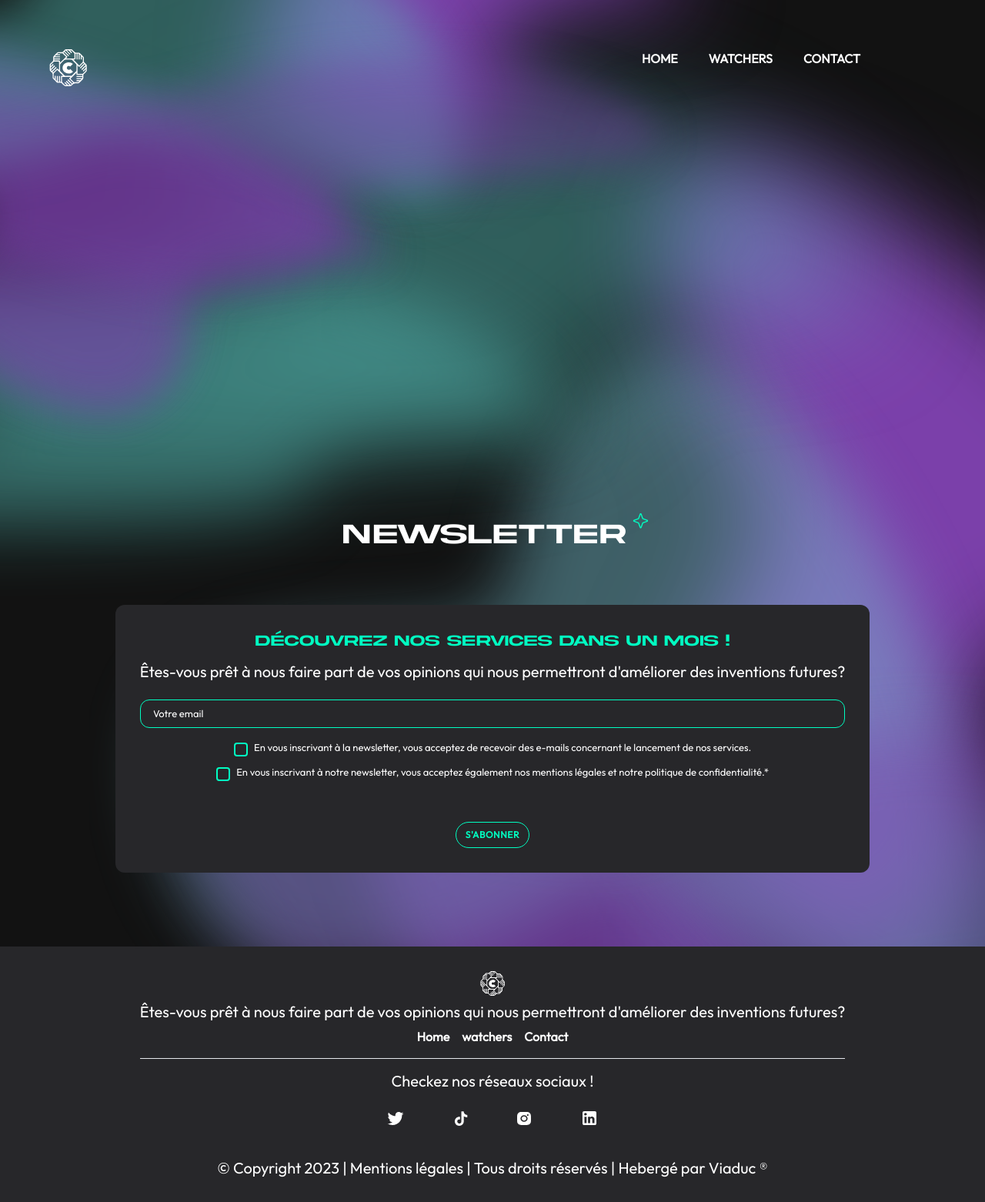
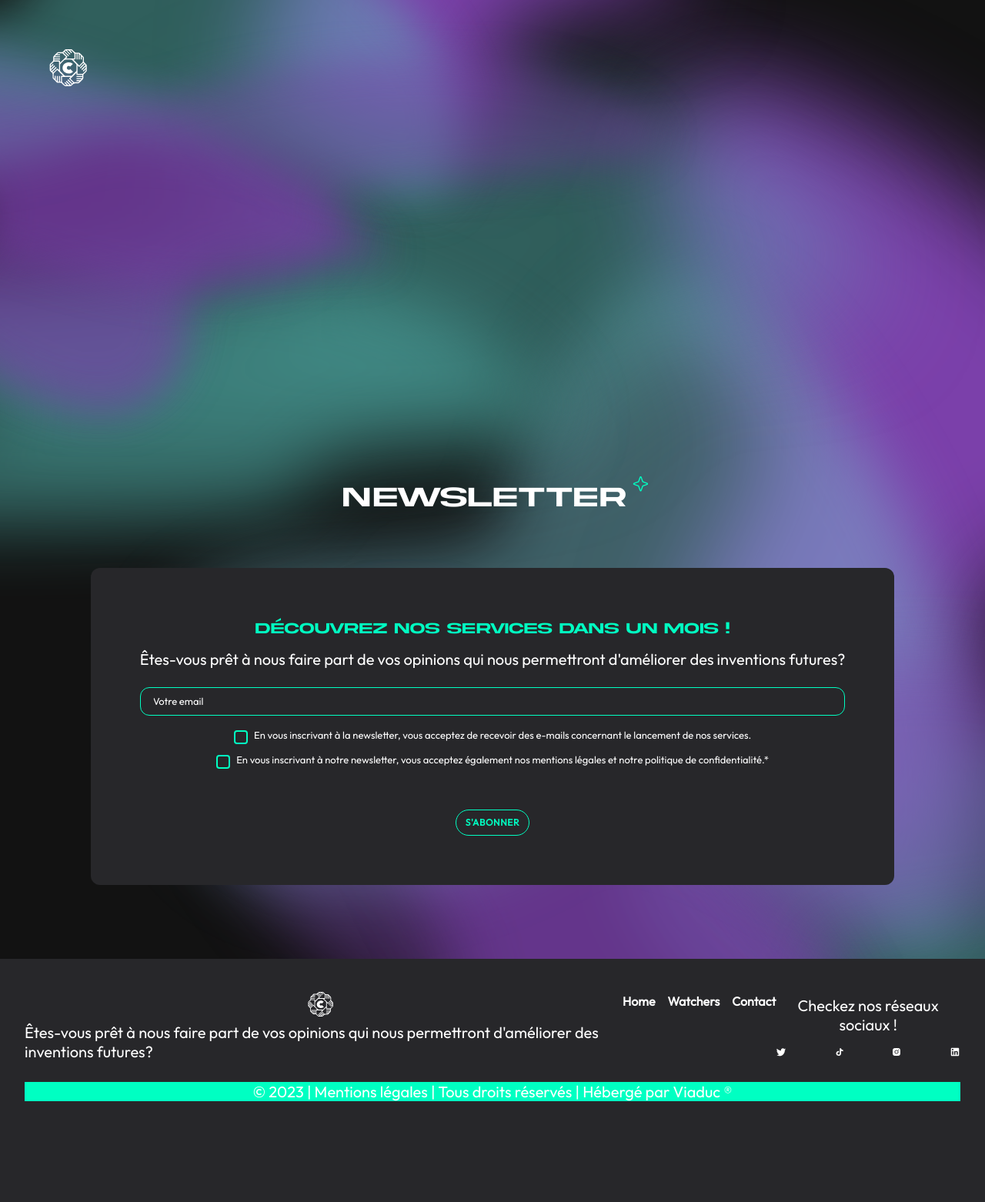
Before and after one commit to vanelleNgadjui/critikeye, a Django app: page / in a window 1280 px wide. Shown: the whole page at 77% size. After the commit the page ends 1431 px from the top, so only its background shows below. Run offline with Django 4.2, Linux system fonts and the light colour scheme.

Commit message:
last 27-06

```diff
--- a/critikeye_app/Templates/base.html
+++ b/critikeye_app/Templates/base.html
@@ -14,51 +14,92 @@
 
 <body class="text-white">
   <header>
-    <div class="grid grid-rows-2 md:grid-cols-2">
+    <div class="grid grid-cols-3 md:justify-between items-center">
 
-      <div class="flew ">
-        <div class="col-span-1 md:hidden cursor-pointer" id="burger">
+      <!-- Burger et logo -->
+      <div class="grid items-center grid-cols-2 ">
+        <div class="md:hidden cursor-pointer" id="burger">
           <svg class="w-8" xmlns="http://www.w3.org/2000/svg" fill="none" viewBox="0 0 24 24" stroke-width="1.5"
             stroke="currentColor">
             <path stroke-linecap="round" stroke-linejoin="round" d="M3.75 6.75h16.5M3.75 12h16.5m-16.5 5.25h16.5" />
           </svg>
         </div>
         <div class="flex justify-center md:justify-start">
-          <a href="{% url 'index' %}">  <img src="{% static 'images/logo.svg' %}" alt="Logo" class="h-12"></a>
+          <a href="{% url 'index' %}"> <img src="{% static 'images/logo.svg' %}" alt="Logo" class="h-12"></a>
         </div>
       </div>
 
-      <nav class="hidden text-center md:block" id="menu">
+      <!-- Menu -->
+      <nav class="hidden md:flex md:justify-center items-center">
+        <!-- Menu principal -->
+        <ul class="flex flex-col space-y-2 md:space-y-0 md:flex-row md:items-center md:justify-center uppercase gap-12">
+          <li><a href="{% url 'index' %}" class="hover:text-gray-300 font-bold text-base">Home</a></li>
+          <li><a href="{% url 'technophiles' %}" class="hover:text-gray-300 font-bold text-base">Watchers</a></li>
+          <li><a href="{% url 'contact' %}" class="hover:text-gray-300 font-bold text-base">Contact</a></li>
+          {% if user.is_authenticated %}
+          <li class="md:hidden"><a href="{% url 'logout' %}"
+              class="rounded-full py-2 px-3 text-xs font-bold cursor-pointer tracking-wider bg-white uppercase text-secondary">Déconnexion</a>
+          </li>
+          {% else %}
+          <li class="md:hidden"><a href="{% url 'login' %}"
+              class="rounded-full py-2 px-3 text-xs font-bold cursor-pointer tracking-wider bg-white uppercase text-secondary">Connexion</a>
+          </li>
+          {% endif %}
+        </ul>
+      </nav>
 
-        <button class="md:hidden justify-end" id="close">
+      <!-- Icône de connexion -->
+      <div class="hidden md:flex items-center justify-end pr-8">
+        <a href="{% url 'login' %}">
+          <svg width="30" height="31" viewBox="0 0 30 31" fill="none" xmlns="http://www.w3.org/2000/svg">
+            <path
+              d="M23.0769 8.63953C23.0769 13.1349 19.4608 16.7791 15 16.7791C10.5392 16.7791 6.92308 13.1349 6.92308 8.63953C6.92308 4.14419 10.5392 0.5 15 0.5C19.4608 0.5 23.0769 4.14419 23.0769 8.63953Z"
+              fill="#00FFC2" />
+            <path
+              d="M0 30.5C1.32468e-07 28.973 0.387987 27.461 1.14181 26.0502C1.89563 24.6394 3.00052 23.3576 4.3934 22.2778C5.78628 21.1981 7.43987 20.3416 9.25975 19.7572C11.0796 19.1729 13.0302 18.8721 15 18.8721C16.9698 18.8721 18.9204 19.1729 20.7403 19.7572C22.5601 20.3416 24.2137 21.1981 25.6066 22.2778C26.9995 23.3576 28.1044 24.6394 28.8582 26.0502C29.612 27.461 30 28.973 30 30.5L0 30.5Z"
+              fill="#00FFC2" />
+          </svg>
+        </a>
+      </div>
+
+    </div>
+
+    <!-- Menu mobile -->
+    <div class="md:hidden" id="menu">
+      <div class="flex justify-end">
+        <button class="p-2" id="close">
           <svg class="w-5" xmlns="http://www.w3.org/2000/svg" fill="none" viewBox="0 0 24 24" stroke-width="1.5"
             stroke="currentColor">
             <path stroke-linecap="round" stroke-linejoin="round" d="M6 18L18 6M6 6l12 12" />
           </svg>
         </button>
-        <ul class="flex flex-col md:justify-center md:items-center md:space-x-4 md:flex-row gap-6 uppercase">
-          <li><a href="{% url 'index' %}" class="hover:text-gray-300 font-bold text-base ">Home</a></li>
-          <li><a href="{% url 'technophiles' %}" class="hover:text-gray-300 font-bold text-base ">watchers</a></li>
-          <li><a href="{% url 'contact' %}" class="hover:text-gray-300 font-bold text-base ">Contact</a></li>
+      </div>
+
+      <nav class="flex flex-col items-center">
+        <!-- Menu principal -->
+        <ul class="flex flex-col space-y-2 uppercase">
+          <li><a href="{% url 'index' %}" class="hover:text-gray-300 font-bold text-base">Home</a></li>
+          <li><a href="{% url 'technophiles' %}" class="hover:text-gray-300 font-bold text-base">Watchers</a></li>
+          <li><a href="{% url 'contact' %}" class="hover:text-gray-300 font-bold text-base">Contact</a></li>
         </ul>
+
+        <!-- Bouton de déconnexion ou de connexion -->
         {% if user.is_authenticated %}
         <a href="{% url 'logout' %}"
-          class="md:hidden rounded-full py-2 px-3 text-xs font-bold cursor-pointer tracking-wider bg-white uppercase text-secondary mt-12">
+          class="rounded-full py-2 px-3 text-xs font-bold cursor-pointer tracking-wider bg-white uppercase text-secondary mt-12">
           Déconnexion
         </a>
         {% else %}
         <a href="{% url 'login' %}"
-          class="md:hidden rounded-full py-2 px-3 text-xs font-bold cursor-pointer tracking-wider bg-white uppercase text-secondary mt-12">
+          class="rounded-full py-2 px-3 text-xs font-bold cursor-pointer tracking-wider bg-white uppercase text-secondary mt-12">
           Connexion
         </a>
         {% endif %}
+      </nav>
+    </div>
+  </header>
 
 
-      </nav>
-
-    </div>
-
-  </header>
 
 
   {% block content %}
@@ -68,36 +109,42 @@
   {% block footer %}
   <footer>
     <div class="bg-zinc-800 p-8 flex flex-col justify-center items-center">
-      <div class="flex flex-col justify-center items-center gap-2 border-b border-gray-200 pb-4">
+      <div class="flex flex-col justify-center items-center md:flex-row">
+        <div class="flex flex-col justify-center items-center gap-2 border-b border-gray-200 pb-4 md:border-none md:flex-row md:items-start">
+          <div class="flex flex-col justify-center items-center gap-2">
             <img class="h-8" src="{% static 'images/logo.svg' %}" alt="">
-        <p class="text-center">Êtes-vous prêt à nous faire part de vos opinions qui nous permettront d'améliorer des
-          inventions futures?</p>
-        <ul class="flex flex-row justify-between items-center gap-4 ">
-          <li><a href="{% url 'index' %}" class="hover:text-gray-300 font-bold text-base ">Home</a></li>
-          <li><a href="{% url 'technophiles' %}" class="hover:text-gray-300 font-bold text-base ">watchers</a></li>
-          <li><a href="{% url 'contact' %}" class="hover:text-gray-300 font-bold text-base ">Contact</a></li>
+            <p class="text-center md:text-start md:w-[30%]">Êtes-vous prêt à nous faire part de vos opinions qui nous permettront d'améliorer des inventions futures?</p>
+          </div>
+          <ul class="flex flex-col md:flex-row justify-start items-start gap-4 md:gap-0 md:w-[30%]">
+            <li><a href="{% url 'index' %}" class="hover:text-gray-300 font-bold text-base">Home</a></li>
+            <li><a href="{% url 'technophiles' %}" class="hover:text-gray-300 font-bold text-base">Watchers</a></li>
+            <li><a href="{% url 'contact' %}" class="hover:text-gray-300 font-bold text-base">Contact</a></li>
           </ul>
         </div>
-      <div class="flex flex-col justify-center items-center gap-2 mt-4">
+        <div class="flex flex-col justify-center items-center gap-2 mt-4 md:flex-row md:w-[30%]">
+          <div class="flex flex-col justify-center items-center">
             <p class="text-center">Checkez nos réseaux sociaux !</p>
-        <div class='socials mt-4'>
+            <div class="socials mt-4">
               <a href="https://twitter.com/CritikEye" target="_blank">
-            <img src="{% static 'images/twitter.svg' %}" alt="" />
+                <img src="{% static 'images/twitter.svg' %}" alt="">
               </a>
               <a href="https://www.tiktok.com/@critikeye" target="_blank">
-            <img src="{% static 'images/tiktok.svg' %}" alt="" />
+                <img src="{% static 'images/tiktok.svg' %}" alt="">
               </a>
               <a href="https://www.instagram.com/critikeye/" target="_blank">
-            <img src="{% static 'images/insta.svg' %}" alt="" />
+                <img src="{% static 'images/insta.svg' %}" alt="">
               </a>
               <a href="https://www.linkedin.com/in/critik-eye-046366278/" target="_blank">
-            <img src="{% static 'images/linkedin.svg' %}" alt="" />
+                <img src="{% static 'images/linkedin.svg' %}" alt="">
               </a>
             </div>
-        <p class="text-center">© Copyright 2023 | Mentions légales | Tous droits réservés | Hebergé par Viaduc ®</p>
           </div>
         </div>
+      </div>
+      <p class="text-center md:bg-green_secondary md:p-4 md:w-full">© 2023 | Mentions légales | Tous droits réservés | Hébergé par Viaduc ®</p>
+    </div>
   </footer>
+
   {% endblock %}
   <!-- Ajoutez d'autres scripts et éléments communs à toutes les pages ici -->
   {% tracking_code %}
--- a/critikeye_app/Templates/index.html
+++ b/critikeye_app/Templates/index.html
@@ -91,7 +91,7 @@
       <h1 class="">newsletter</h1>
       <div class="bg-star w-[1.3rem] h-[1.3rem]"></div>
     </div>
-    <div class="bg-zinc-800 p-8 rounded-xl mt-8 md:p-16">
+    <div class="bg-zinc-800 p-8 pl-16 pr-16 rounded-xl mt-8 md:p-16">
       <h3 class="text-green_secondary mb-3">découvrez nos services dans un mois !</h3>
       <p>Êtes-vous prêt à nous faire part de vos opinions qui nous permettront d'améliorer des inventions futures? </p>
       <form class="form mt-6 w-full" method="post">
--- a/critikeye_app/static/css/final.css
+++ b/critikeye_app/static/css/final.css
@@ -682,6 +682,10 @@
   width: 100%;
 }
 
+.flex-grow {
+  flex-grow: 1;
+}
+
 .cursor-pointer {
   cursor: pointer;
 }
@@ -840,6 +844,10 @@
   padding-bottom: 1rem;
 }
 
+.pl-16 {
+  padding-left: 4rem;
+}
+
 .pl-\[0\.15rem\] {
   padding-left: 0.15rem;
 }
@@ -850,6 +858,10 @@
 
 .pl-\[1\.5rem\] {
   padding-left: 1.5rem;
+}
+
+.pr-16 {
+  padding-right: 4rem;
 }
 
 .text-left {
@@ -1685,6 +1697,10 @@
     display: block;
   }
 
+  .md\:grid {
+    display: grid;
+  }
+
   .md\:hidden {
     display: none;
   }
@@ -1693,8 +1709,12 @@
     height: 24rem;
   }
 
-  .md\:w-\[50\%\] {
-    width: 50%;
+  .md\:w-\[60\%\] {
+    width: 60%;
+  }
+
+  .md\:w-full {
+    width: 100%;
   }
 
   .md\:grid-cols-2 {
@@ -1703,6 +1723,10 @@
 
   .md\:flex-row {
     flex-direction: row;
+  }
+
+  .md\:items-start {
+    align-items: flex-start;
   }
 
   .md\:items-center {
@@ -1726,4 +1750,25 @@
     margin-right: calc(1rem * var(--tw-space-x-reverse));
     margin-left: calc(1rem * calc(1 - var(--tw-space-x-reverse)));
   }
-}
+
+  .md\:border-none {
+    border-style: none;
+  }
+
+  .md\:bg-green_secondary {
+    --tw-bg-opacity: 1;
+    background-color: rgb(0 255 194 / var(--tw-bg-opacity));
+  }
+
+  .md\:p-16 {
+    padding: 4rem;
+  }
+
+  .md\:p-2 {
+    padding: 0.5rem;
+  }
+
+  .md\:text-start {
+    text-align: start;
+  }
+}
```
Also changed, not shown: db.sqlite3. Lines whose indentation alone changed are shown as unchanged.
